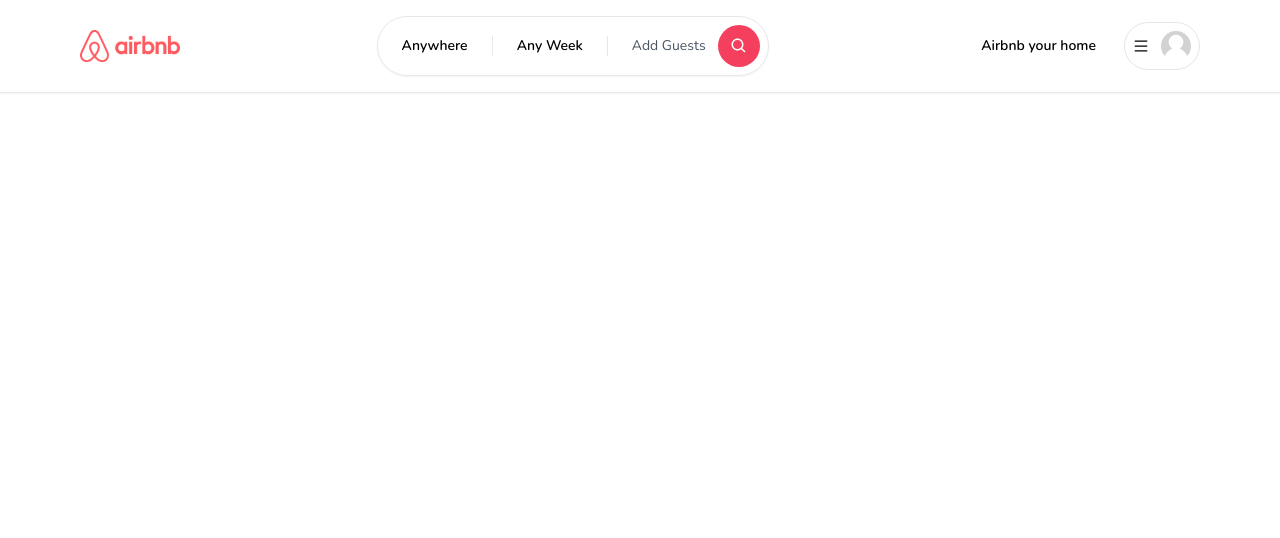
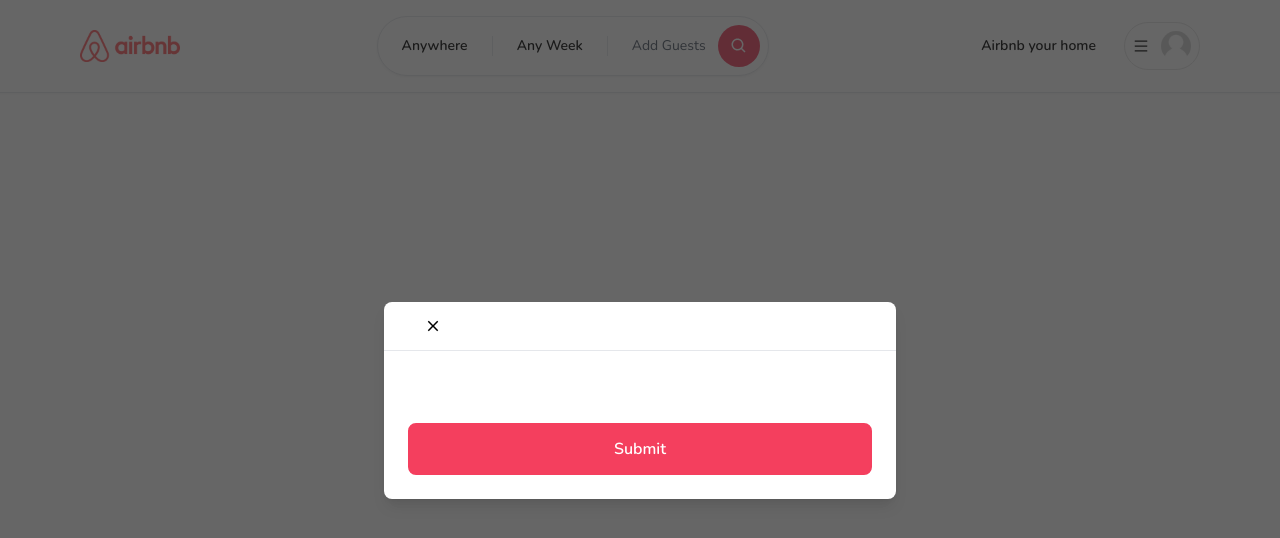
Before and after one commit to AlirezaOzar/bnb-clone, a Next.js app: page / in a window 1280 px wide. Shown: the top 538 px of the page. Built offline with nearby package versions, Linux system fonts and the light colour scheme.

Commit message:
button component is done

```diff
--- /dev/null
+++ b/app/components/Button.tsx
@@ -0,0 +1,52 @@
+'use client';
+
+import {IconType} from "react-icons";
+
+interface ButtonProps{
+    label: string;
+    onClick: (e: React.MouseEvent<HTMLButtonElement>) => void;
+    disabled?: boolean;
+    outline?: boolean;
+    small?: boolean;
+    icon?: IconType;
+}
+
+const Button: React.FC<ButtonProps> = ({
+    label,
+    onClick,
+    outline,
+    disabled,
+    small,
+    icon: Icon,
+}) => {
+    return (
+        <button
+         onClick={onClick}
+         disabled={disabled}
+         className={`
+         relative
+          disabled:opacity-70
+          disabled:cursor-not-allowed
+          rounded-lg
+          hover:opacity-80
+          transition
+          w-full
+          ${outline ? "bg-white" : "bg-rose-500"}
+          ${outline ? "border-black" : "border-rose-500"}
+          ${outline ? "text-black" : "text-white"}
+          ${small ? "py-1" : "py-3"}
+          ${small ? "text-sm" : "text-md"}
+          ${small ? "font-light" : "font-semibold"}
+          ${small ? "border-[1px]" : "border-2"}
+
+
+        `}>
+           {Icon && (
+            <Icon size={24} className="absolute left-4 top-3"/>
+           )}
+           {label}
+        </button>
+     );
+}
+
+export default Button;
--- /dev/null
+++ b/app/components/ClientOnly.tsx
@@ -0,0 +1,29 @@
+// This component check we are in server side rendering or not
+
+'use client';
+
+import { useEffect, useState } from "react";
+
+interface ClientOnlyProps {
+    children: React.ReactNode;
+}
+
+const ClientOnly: React.FC<ClientOnlyProps> = ({children}) => {
+    const [hasMounted, setHasMounted] = useState(false);
+
+    useEffect(() => { // the moment in this component loades that means its finshed server side rendring and it can be mounted
+       setHasMounted(true)
+    }, []);
+
+    if(!hasMounted){
+        return null;
+    }
+
+    return (
+        <>
+          {children}
+        </>
+     );
+}
+
+export default ClientOnly;
--- /dev/null
+++ b/app/components/modals/Modal.tsx
@@ -0,0 +1,178 @@
+"use client";
+
+import { useCallback, useEffect, useState } from "react";
+import { IoMdClose } from "react-icons/io";
+import Button from "../Button";
+
+interface ModalProps {
+  isOpen?: boolean;
+  onClose: () => void;
+  onSubmit: () => void;
+  title?: string;
+  body?: React.ReactElement;
+  footer?: React.ReactElement;
+  actionLabel: string;
+  disabled?: boolean;
+  secondaryAction?: () => void;
+  secondaryActionLabel?: string;
+}
+
+const Modal: React.FC<ModalProps> = ({
+  isOpen,
+  onClose,
+  onSubmit,
+  title,
+  body,
+  footer,
+  actionLabel,
+  disabled,
+  secondaryAction,
+  secondaryActionLabel,
+}) => {
+  const [showModal, setShowModal] = useState(isOpen);
+
+  useEffect(() => {
+    setShowModal(isOpen);
+  }, [isOpen]);
+
+  const handleClose = useCallback(() => {
+    if (disabled) {
+      return;
+    }
+
+    setShowModal(false);
+    setTimeout(() => {
+      onClose();
+    }, 300); // we add time out because we want to add an animation for the close modal
+  }, [disabled, onClose]);
+
+  const handleSubmit = useCallback(() => {
+    if (disabled) {
+      return;
+    }
+    onSubmit();
+  }, [disabled, onSubmit]);
+
+  const handleSecondaryAction = useCallback(() => {
+    if (disabled || !secondaryAction) {
+      return;
+    }
+
+    secondaryAction();
+  }, [disabled, secondaryAction]);
+
+  if (!isOpen) {
+    return null;
+  }
+
+  return (
+    <>
+      <div
+        className="
+          justify-center
+          items-center
+          flex
+          overflow-x-hidden
+          overflow-y-auto
+          fixed
+          z-50
+          inset-0
+          outline-none
+          focus:outline-none
+        bg-neutral-800/70
+          "
+      >
+        <div
+          className="
+         relative
+          w-full
+          md:w-4/6
+          lg:w-3/6
+          xl:w-2/5
+          my-6
+          mx-auto
+          h-full
+          lg:h-auto
+          md:h-auto
+        "
+        >
+          {/* CONTENT */}
+          <div
+            className={`
+          translate
+           duration-300
+           h-full
+           ${showModal ? "translate-y-0" : "translate-y-full"}
+           ${showModal ? "opacity-100" : "opacity-0"}
+         `}
+          >
+            <div
+              className="
+             translate
+             h-full
+              lg:h-auto
+              md:h-auto
+              border-0
+               rounded-lg
+               shadow-lg
+                relative
+                flex
+                flex-col
+                w-full
+                bg-white
+                outline-none
+                focus:outline-none
+            "
+            >
+              {/* HEADER */}
+              <div
+                className="
+                  flex
+                  items-center
+                  p-6
+                  rounded-t
+                  justify-center
+                  relative
+                  border-b-[1px]
+                "
+              >
+                <button
+                  onClick={handleClose}
+                  className="p-1 border-0 hover:opacity-70 transition absolute left-9"
+                >
+                  <IoMdClose size={18} />
+                </button>
+                <div className="text-lg font-semibold">{title}</div>
+              </div>
+              {/* BODY */}
+              <div className="relative p-6 flex-auto">{body}</div>
+              {/* FOOTER */}
+              <div className="flex flex-col gap-2 p-6">
+                <div className="flex flex-row items-center gap-4 w-full">
+
+                  {secondaryAction && secondaryActionLabel && (
+                  <Button
+                    outline
+                    disabled={disabled}
+                    onClick={handleSecondaryAction}
+                    label={secondaryActionLabel}
+                  />
+                  )}
+                  <Button
+                    disabled={disabled}
+                    onClick={handleSubmit}
+                    label={actionLabel}
+                  />
+                </div>
+              </div>
+            </div>
+          </div>
+        </div>
+      </div>
+    </>
+  );
+};
+
+export default Modal;
+
+// 40
--- a/app/layout.tsx
+++ b/app/layout.tsx
@@ -1,3 +1,4 @@
+import Modal from './components/modals/Modal'
 import Navbar from './components/navbar/Navbar'
 import './globals.css'
 import { Nunito } from 'next/font/google'
@@ -17,6 +18,7 @@
   return (
     <html lang="en">
       <body className={font.className}>
+        <Modal isOpen actionLabel='Submit'/>
         <Navbar/>
         {children}
         </body>
```
